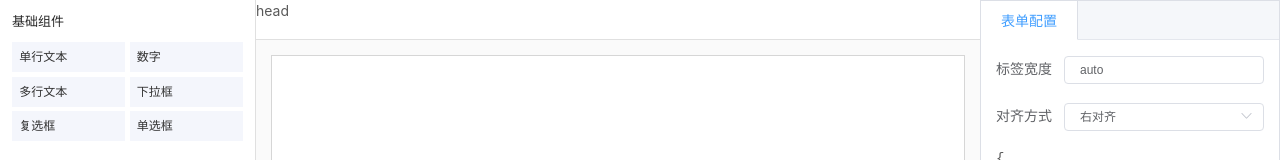
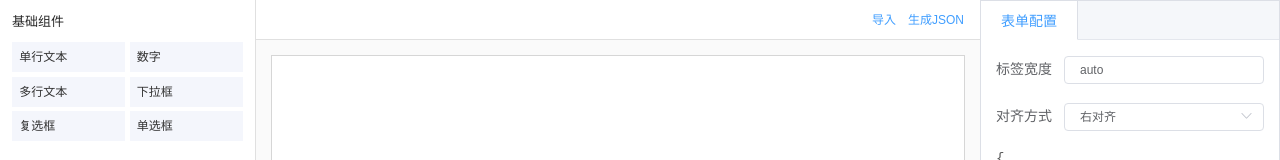
Before and after one commit to lanyuechen/lucy, a Vue app: page / in a window 1280 px wide. Shown: the top 160 px of the page. Built offline with nearby package versions, Linux system fonts and the light colour scheme.

Commit message:
样式调整

```diff
--- a/src/components/FormFoundry/index.vue
+++ b/src/components/FormFoundry/index.vue
@@ -23,7 +23,8 @@
     </div>
     <div class="content">
       <div class="header">
-        head
+        <el-button type="text">导入</el-button>
+        <el-button type="text">生成JSON</el-button>
       </div>
       <div class="body">
         <el-form
@@ -185,6 +186,8 @@ export default {
       height: 40px;
       border-bottom: 1px solid rgb(224, 224, 224);
       background: #fff;
+      text-align: right;
+      padding: 6px 15px;
     }
     .body {
       flex: auto;
@@ -238,6 +241,11 @@ export default {
       cursor: move;
       background: #f4f6fc;
       border: 1px solid #f4f6fc;
+      transition: color .4s, border-color .4s;
+      &:hover {
+        color: #409eff;
+        border-color: #409eff;
+      }
     }
   }
 }
```
